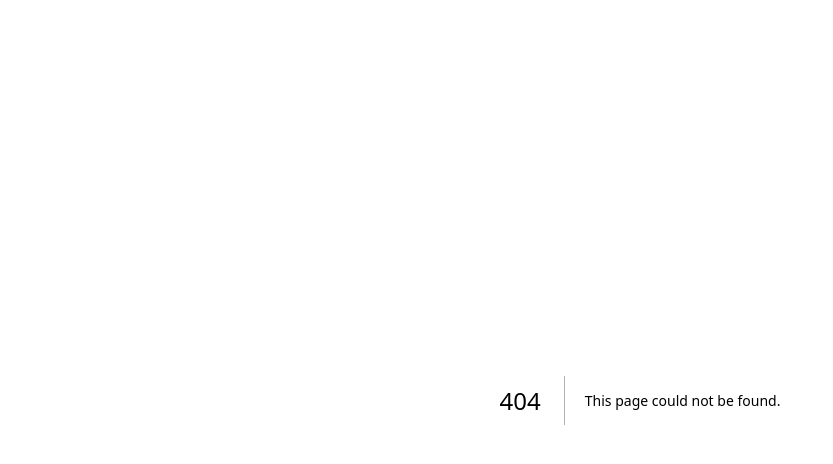
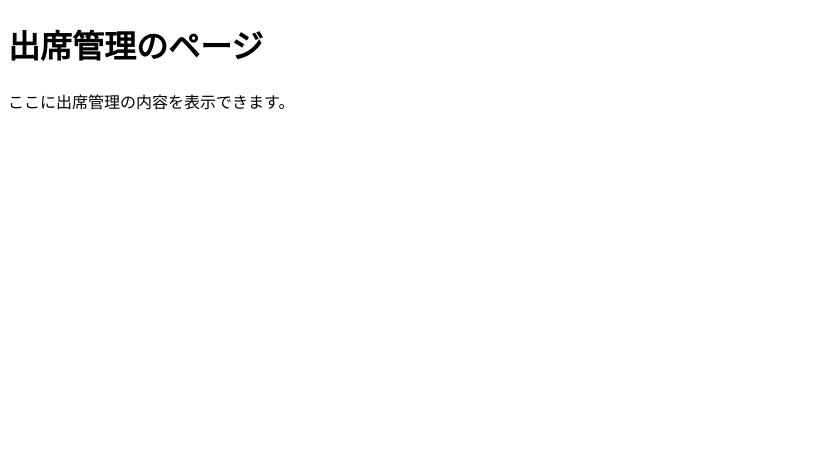
Before and after one commit to shino1892/OIC-Web-Portal, a Next.js app in the folder frontend/: page /attendance in a window 1280 px wide. Before the commit this address had no page. Shown: the top 464 px of the page, without its empty margins (0-833 px from the left). Built offline with nearby package versions, Linux system fonts and the light colour scheme.

Commit message:
add 出席ページ

```diff
--- /dev/null
+++ b/frontend/src/app/attendance/page.tsx
@@ -0,0 +1,13 @@
+// frontend/app/attendance/page.tsx
+"use client";
+// import { useEffect, useState } from "react";
+// import { Button } from "@/components/ui/Button";
+
+export default function Attendance() {
+  return (
+    <main>
+      <h1>出席管理のページ</h1>
+      <p>ここに出席管理の内容を表示できます。</p>
+    </main>
+  );
+}
```
